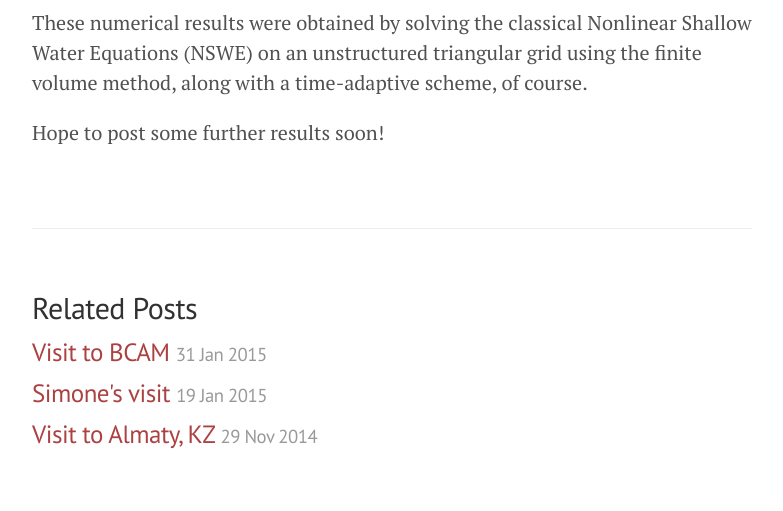
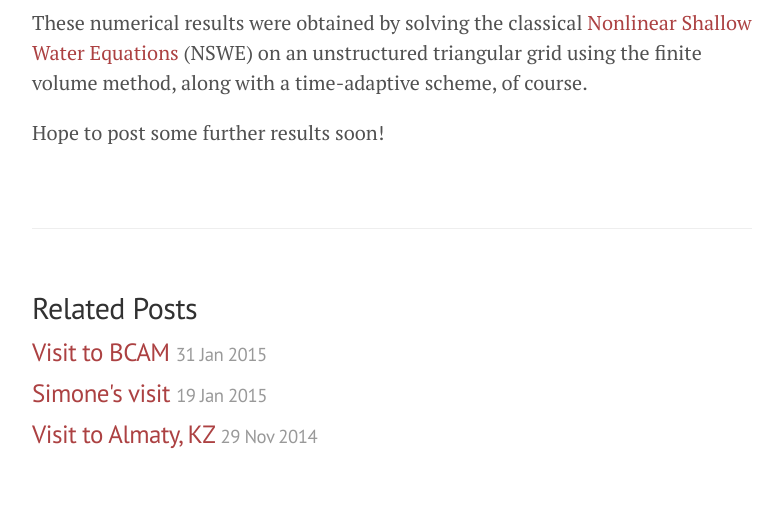
Before and after one commit to dutykh/dutykh.github.io, a Jekyll site: the page built from _posts/2015-02-12-NSWE-Junctions.md, in a window 1280 px wide. Shown: the part 1260-1771 px from the top of the page, without its empty margins (248-1031 px from the left). Built offline with Jekyll 4.4.1, drawn with Linux system fonts in a browser that asks for light colours; Markdown is read by kramdown in place of the engine named in the settings; comment, search, counter and statistics services are not loaded.

Commit message:
NSWE junction post

```diff
--- a/_posts/2015-02-12-NSWE-Junctions.md
+++ b/_posts/2015-02-12-NSWE-Junctions.md
@@ -3,7 +3,7 @@
 title: Water waves in bifurcating channels
 ---
 
-In collaboration with [Jean-Guy Caputo](http://lmi.insa-rouen.fr/membres/10-membres/maitres-de-conference/20-caputo-jean-guy.html) we continue our investigations on nonlinear waves interacting with branching channels. The previous work was devoted to the sine-Gordon kink dynamics, while nowadays we turn our attention to more classical waves. Namely, we consider the propagation of a solitary wave through a branching channel. Here are some preliminary simulations:
+In collaboration with [Jean-Guy Caputo](http://lmi.insa-rouen.fr/membres/10-membres/maitres-de-conference/20-caputo-jean-guy.html/) we continue our investigations on nonlinear waves interacting with branching channels. The previous work was devoted to the sine-Gordon kink dynamics, while nowadays we turn our attention to more classical waves. Namely, we consider the propagation of a solitary wave through a branching channel. Here are some preliminary simulations:
 
 * Y-junction (with 90° angle)
 
@@ -13,6 +13,6 @@
 
 <iframe width="480" height="360" src="http://www.youtube.com/embed/gifKs4nLq3Y" frameborder="0"> </iframe>
 
-These numerical results were obtained by solving the classical Nonlinear Shallow Water Equations (NSWE) on an unstructured triangular grid using the finite volume method, along with a time-adaptive scheme, of course.
+These numerical results were obtained by solving the classical [Nonlinear Shallow Water Equations](http://en.wikipedia.org/wiki/Shallow_water_equations) (NSWE) on an unstructured triangular grid using the finite volume method, along with a time-adaptive scheme, of course.
 
 Hope to post some further results soon!
```
